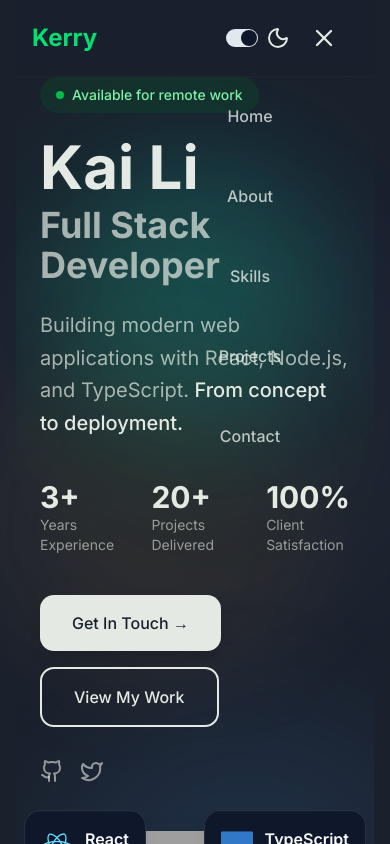
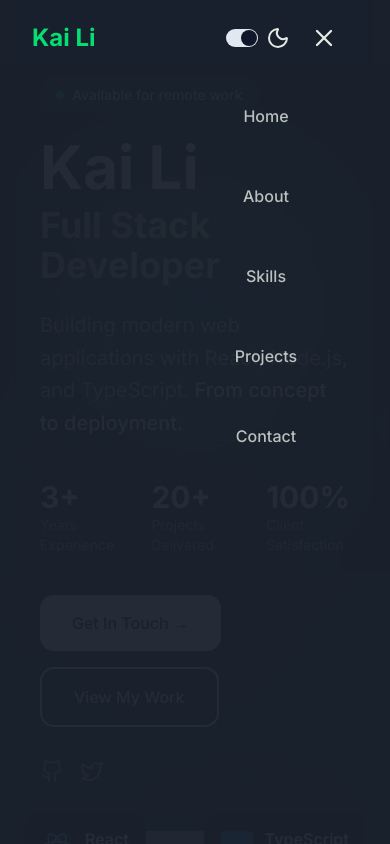
Before and after one commit to hi-carry-lee/my-portfolio-v1, a Next.js app: page / in a window 390 px wide. Both pictures are taken after a click on the button 324 px from the left and 38 px from the top of the page. Shown: the top 844 px of the page. Built offline with nearby package versions, Linux system fonts and the light colour scheme; grey boxes are pictures that could not be loaded.

Commit message:
update: fix a bug in mobile menu

```diff
--- a/components/mobile-menu.tsx
+++ b/components/mobile-menu.tsx
@@ -34,12 +34,12 @@ const MobileMenu = () => {
   };
 
   return (
-    <header className="flex justify-between items-center p-4 border-b border-border/20 bg-background/80 backdrop-blur-sm sticky top-0 z-50">
+    <header className="flex justify-between items-center p-4 border-b border-border/20 bg-background/80  sticky top-0 z-50">
       <Link
         href="/"
         className="font-bold text-2xl text-green-600 dark:text-green-400 hover:text-green-700 dark:hover:text-green-300 transition-colors duration-200"
       >
-        Kerry
+        Kai Li
       </Link>
 
       <div className="flex items-center gap-2">
@@ -56,8 +56,8 @@ const MobileMenu = () => {
 
       {/* Mobile Menu Overlay */}
       {isMenuOpen && (
-        <div className="fixed inset-0 top-16 bg-background/95 backdrop-blur-sm z-40">
-          <nav className="flex flex-col items-end justify-center min-h-full p-6 space-y-6">
+        <div className="fixed inset-0 top-16 bg-background/95  z-40">
+          <nav className="flex flex-col items-end justify-start min-h-full p-6 space-y-6">
             <a href="#home" className={linkStyles} onClick={closeMenu}>
               Home
             </a>
```
